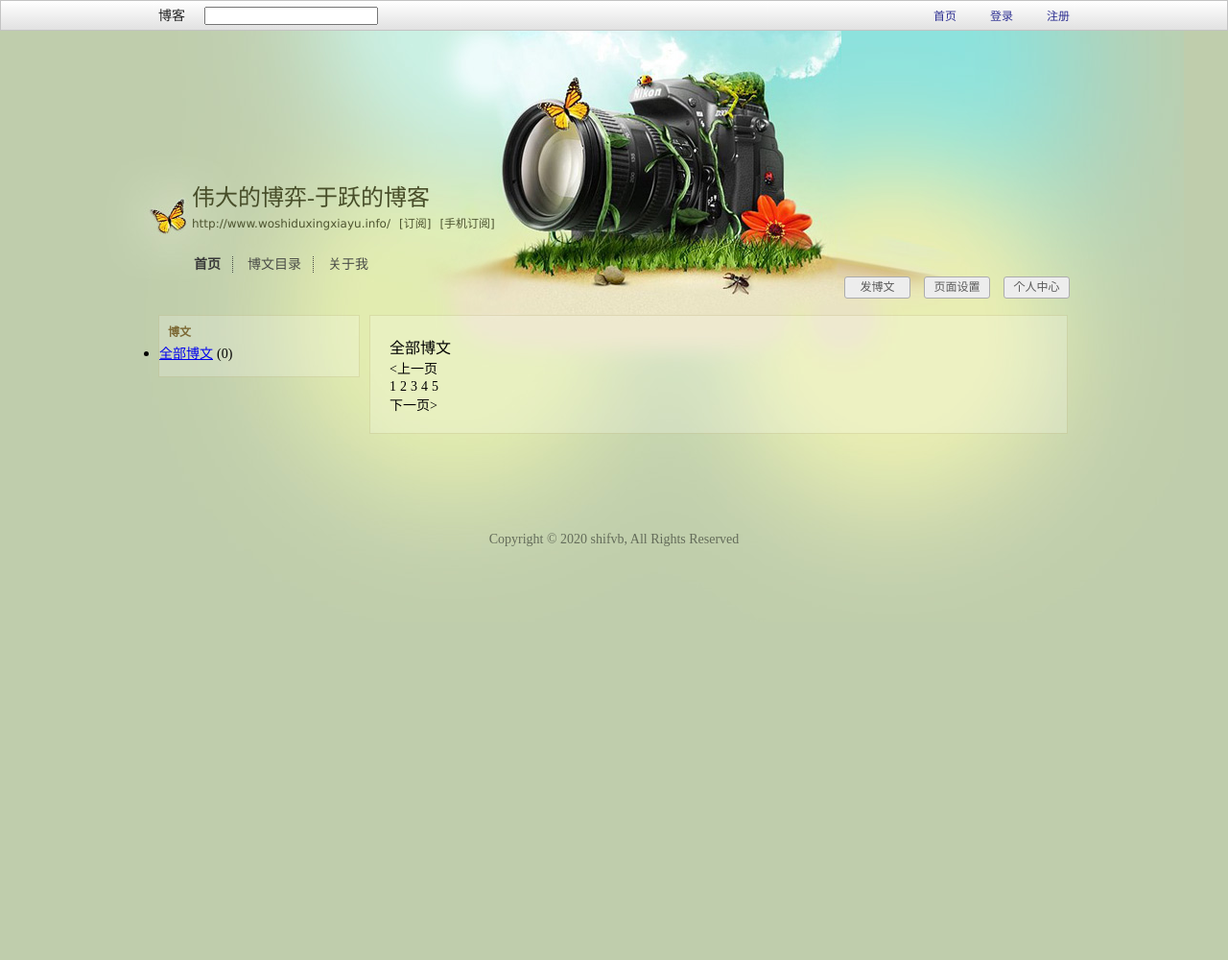
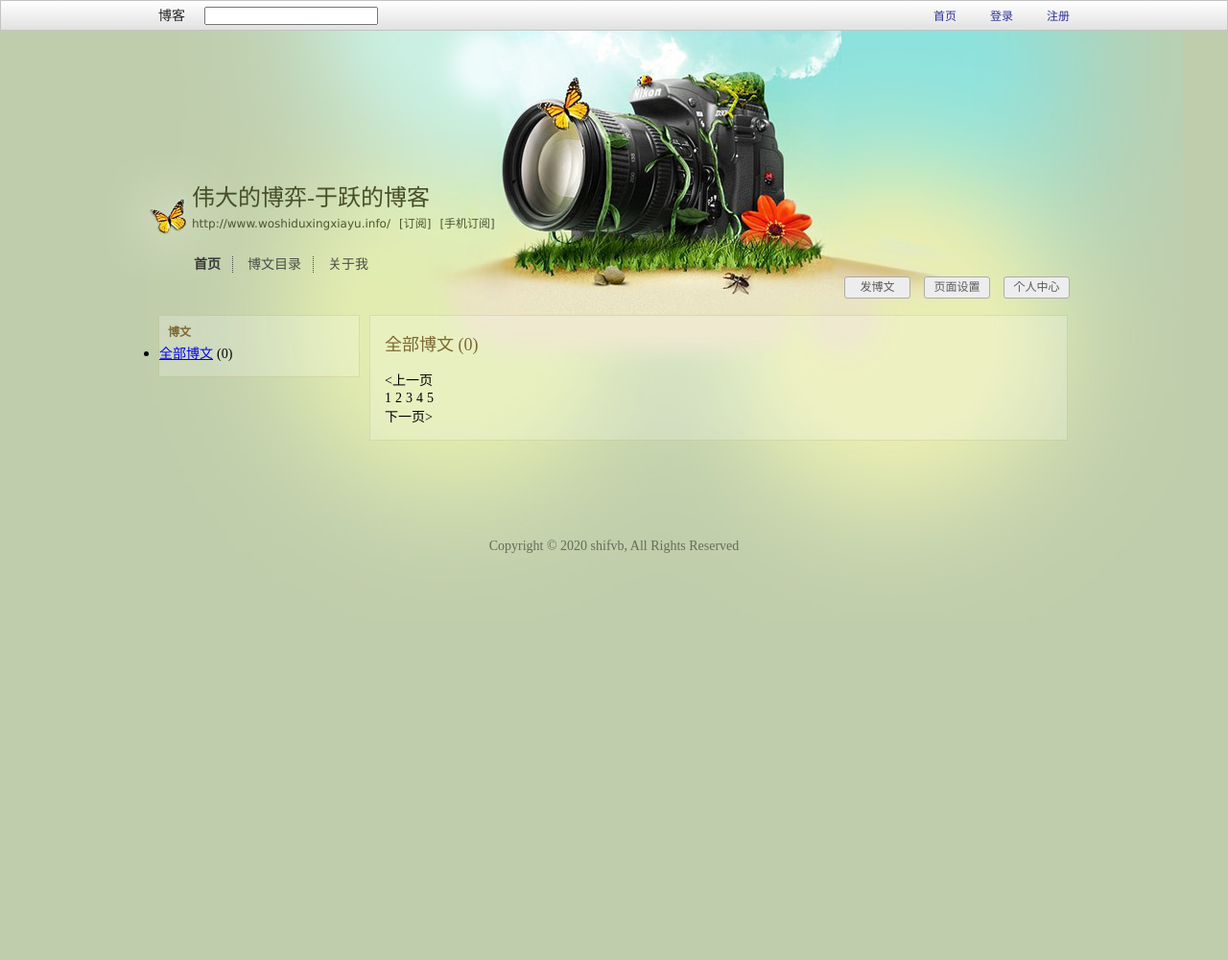
Before and after one commit to shifvb/blogYY, a Flask app: page /blogYY/article_list in a window 1280 px wide. Shown: the whole page at 96% size. Run offline with Flask 2, Linux system fonts and the light colour scheme; data that the repository does not hold is empty.

Commit message:
update: implementation of article_list page

```diff
--- a/web_content/src/blogYY/blogYY_view.py
+++ b/web_content/src/blogYY/blogYY_view.py
@@ -110,10 +110,14 @@ def blogYY_page_article_list():
     for article_count in article_counts:
         article_count["href"] = url_for("blogYY_page_article_list", category_id=article_count["category_id"])
     article_counts.insert(0, {
+        "category_id": None,
         "category_name": "全部博文",
         "article_count": sum([_["article_count"] for _ in article_counts]),
         "href": url_for("blogYY_page_article_list")
     })
+    for article_count in article_counts:
+        if article_count["category_id"] == category_id:
+            this_article_count = article_count
 
     # data processing -> article_info_list
     offset = (page_num - 1) * page_size
@@ -133,6 +137,7 @@ def blogYY_page_article_list():
         template_name_or_list="blogYY/pg_article_list/al.html",
         article_counts=article_counts,
         article_info_list=article_info_list,
+        this_article_count=this_article_count,
         total_page=total_page,
         current_page=page_num,
         page_link=page_link
--- a/web_content/static/blogYY/pg_article_list/al.css
+++ b/web_content/static/blogYY/pg_article_list/al.css
@@ -1,14 +1,21 @@
 /* ---------- article_info_list start ----------*/
 .article_info_list_wrapper {
     width: 728px;
-    padding: 20px 20px;
+    padding: 15px 15px;
     margin-left: 10px;
     border: 1px solid rgba(121, 103, 0, 0.141);
     background-color: rgba(255, 255, 255, 0.2);
 }
 
+.article_info_list_wrapper > .article_info_list_header {
+    color: #7c6833;
+    font-size: 18px;
+    margin-bottom: 15px;
+}
+
 .article_info_list {
     list-style: none;
+    margin: 0 10px;
 }
 
 .article_info_list > li {
--- a/web_content/templates/blogYY/pg_article_list/al.html
+++ b/web_content/templates/blogYY/pg_article_list/al.html
@@ -11,7 +11,7 @@
 {% block body_modules %}
 <div class="article_info_list_wrapper">
     <div class="article_info_list_header">
-        全部博文
+        {{ this_article_count["category_name"] }} ({{ this_article_count["article_count"] }})
     </div>
     <ul class="article_info_list">
         {% for ai in article_info_list %}
```
